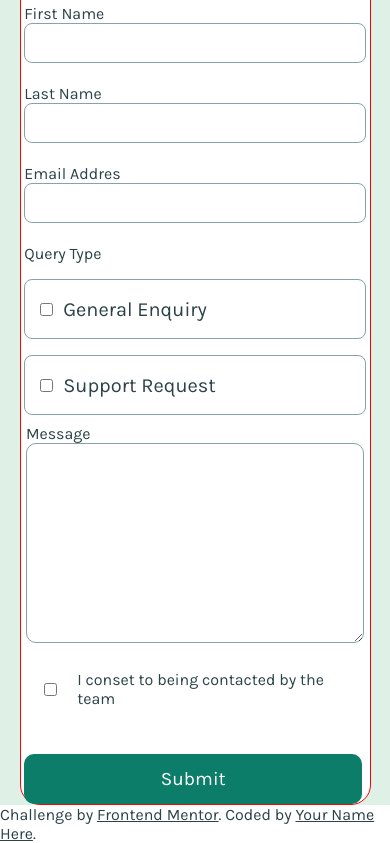
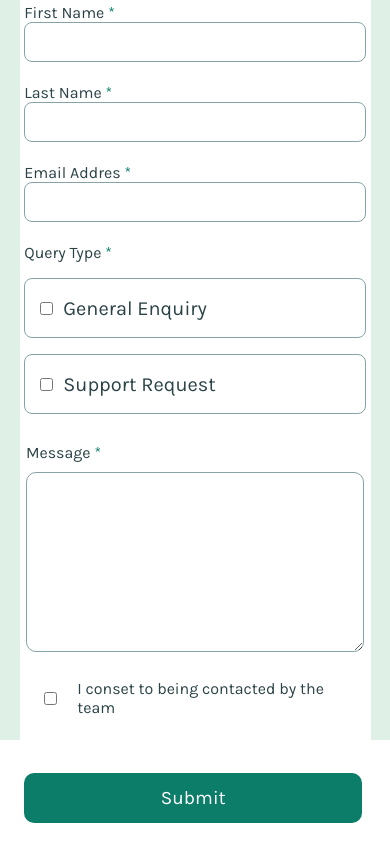
Before and after one commit to Cuandoyolabi/Contact-Form-Main, a website: page index.html in a window 390 px wide. Shown: the part 104-947 px from the top of the page. Drawn offline with Linux system fonts and the light colour scheme.

Commit message:
Se decide guardar el progreso, ya casi termino con el mobile first, y se investiga como hacer el form interactivo

```diff
--- a/index.html
+++ b/index.html
@@ -22,22 +22,22 @@
           <h1 class="form-title">Contact Us</h1>
 
           <div class="name-container">
-            <label for="name" class="label">First Name</label>
+            <label for="name" class="label">First Name <span class="simbol-green">*</span></label>
             <input id="name" type="text" class="input-text" required />
           </div>
 
           <div class="lastName-container">
-            <label for="lastName" class="label">Last Name</label>
+            <label for="lastName" class="label">Last Name <span class="simbol-green">*</span></label>
             <input id="lastName" type="text" class="input-text" required />
           </div>
 
           <div class="email-container">
-            <label for="email" class="label">Email Addres</label>
+            <label for="email" class="label">Email Addres <span class="simbol-green">*</span></label>
             <input id="email" type="email" class="input-email" required />
           </div>
 
           <div class="queryType-container">
-            <label for="queryType" class="label">Query Type</label>
+            <label for="queryType" class="label">Query Type <span class="simbol-green">*</span></label>
             <label for="QueryType" class="label-query">
               <input
                 type="checkbox"
@@ -62,7 +62,7 @@
           </div>
 
           <div class="message-container">
-            <label for="message" class="label">Message</label>
+            <label for="message" class="label-message label">Message <span class="simbol-green">*</span></label>
             <textarea name="message" id="message-id" class="input-message">
             </textarea>
           </div>
@@ -78,10 +78,6 @@
       </div>
     </main>
 
-    <div class="attribution">
-      Challenge by
-      <a href="https://www.frontendmentor.io?ref=challenge">Frontend Mentor</a>.
-      Coded by <a href="#">Your Name Here</a>.
-    </div>
+    <script src="/javascript/script.js"></script>
   </body>
 </html>
--- a/sass/style.scss
+++ b/sass/style.scss
@@ -19,7 +19,7 @@
 
 .main-container {
   width: 100%;
-  height: auto;
+  height: 100vh;
   padding-top: 30px;
   background-color: var(--Green-200);
 
@@ -33,7 +33,6 @@
     align-items: center;
     background-color: var(--White);
     border-radius: 20px;
-    border: 1px solid red;
 
     .form-container {
       .form-title {
@@ -41,7 +40,11 @@
       }
       .label {
         color: var(--Grey-900);
-      }
+
+        .simbol-green{
+            color: var(--Green-600);
+        }
+    }
 
       .name-container,
       .lastName-container,
@@ -85,11 +88,14 @@
       .message-container {
         width: 99%;
         height: 200px;
+        padding-top: 20px;
         margin: auto;
+
 
         .input-message {
           width: 100%;
           height: 100%;
+          margin-top: 10px;
           border-radius: 10px;
           border: 1px solid var(--Grey-500);
         }
@@ -102,7 +108,7 @@
         flex-direction: row;
         justify-content: center;
         align-items: center;
-        margin: 30px 0px;
+        margin: 40px 0px;
         gap: 20px;
 
       }
@@ -115,6 +121,8 @@
         border: none;
         font-size: 19px;
         background-color: var(--Green-600);
+        margin-bottom: 20px;
+        cursor: pointer;
       }
     }
   }
```
Also changed, not shown: css/style.css, javascript/script.js (added), sass/style.css, 2 other files.
